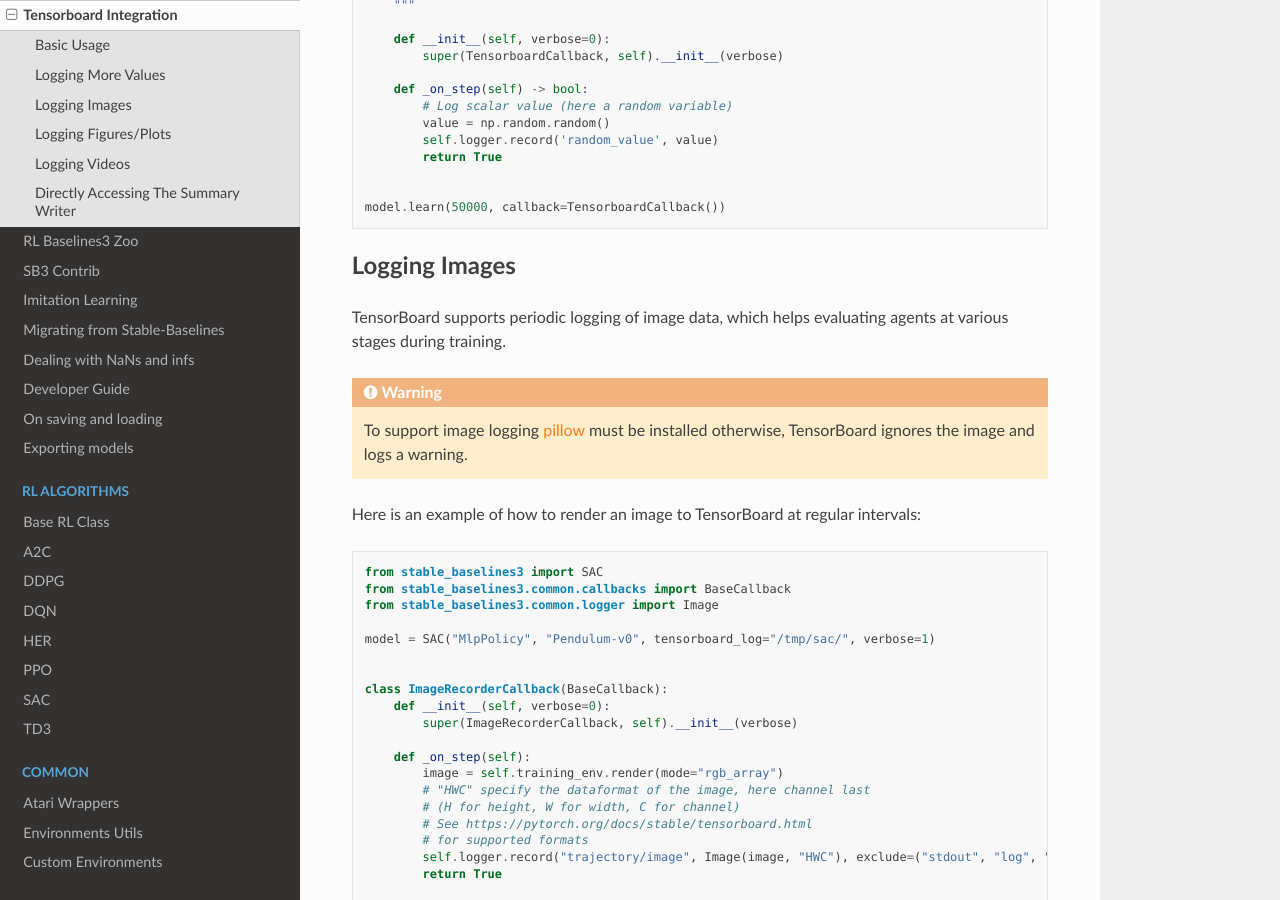
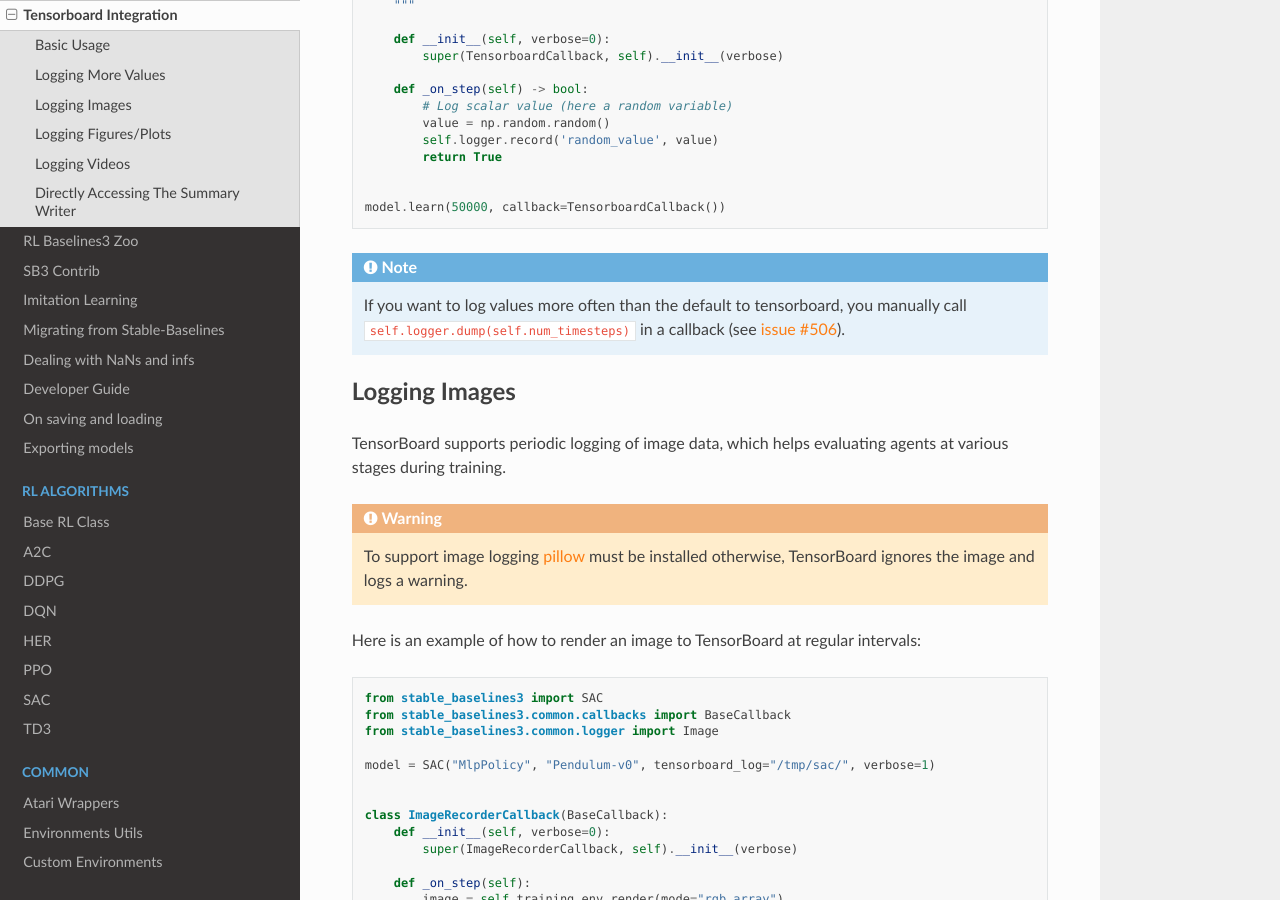
Before and after one commit to DLR-RM/stable-baselines3, a Sphinx documentation site: the page built from docs/guide/tensorboard.rst, in a window 1280 px wide and 900 px high, scrolled down 1746 px. Built offline with Sphinx 7.4.7 and the Read the Docs theme 2.0.0, drawn with Linux system fonts in a browser that asks for light colours.

Commit message:
Add note about tb logging

```diff
--- a/docs/guide/tensorboard.rst
+++ b/docs/guide/tensorboard.rst
@@ -80,6 +80,13 @@
 
 
     model.learn(50000, callback=TensorboardCallback())
+
+
+.. note::
+
+  If you want to log values more often than the default to tensorboard, you manually call ``self.logger.dump(self.num_timesteps)`` in a callback
+  (see `issue #506 <https://github.com/DLR-RM/stable-baselines3/issues/506>`_).
+
 
 Logging Images
 --------------
--- a/docs/misc/changelog.rst
+++ b/docs/misc/changelog.rst
@@ -29,6 +29,7 @@
 ^^^^^^^^^^^^^^
 - Updated multiprocessing example
 - Added example of ``VecEnvWrapper``
+- Added a note about logging to tensorboard more often
 
 
 Release 1.1.0 (2021-07-01)
```
